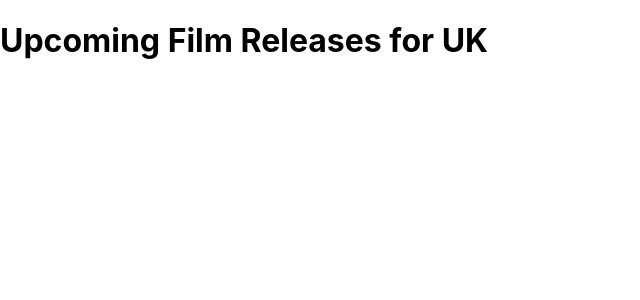
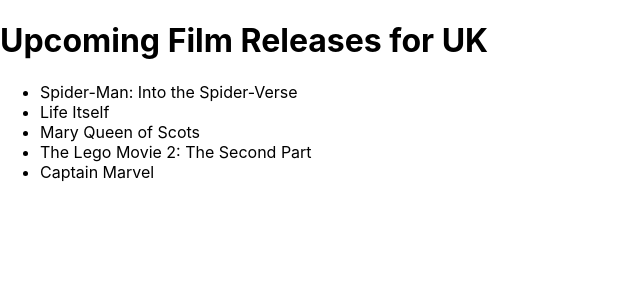
Before and after one commit to J-Rozas/Film-Releases, a React (Create React App) app: page / in a window 1280 px wide. Shown: the top 300 px of the page, without its empty margins (0-640 px from the left). Built offline with nearby package versions, Linux system fonts and the light colour scheme.

Commit message:
First implementation of FilmList

```diff
--- /dev/null
+++ b/src/components/FilmList.js
@@ -0,0 +1,17 @@
+import React from "react";
+
+const FilmList = ({films}) => {
+  const filmNodes = films.map(film => {
+    return (
+      <li key={film.id} name={film.name} url={film.url}>{film.name}</li>
+    )
+  })
+
+  return (
+    <ul>
+      {filmNodes}
+    </ul>
+  )
+}
+
+export default FilmList;
--- a/src/containers/FilmBox.js
+++ b/src/containers/FilmBox.js
@@ -1,4 +1,6 @@
 import React, { useState } from "react";
+import FilmList from "../components/FilmList";
+
 
 // filmBox CONTAINER that has a useState HOOK inside
 const FilmBox = () => {
@@ -31,6 +33,10 @@
       }
     ]
   )
+
+  return (
+    <FilmList films={films}></FilmList>
+  )
 }
 
 export default FilmBox;
```
